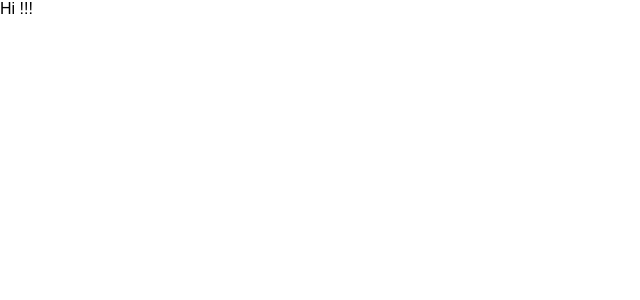
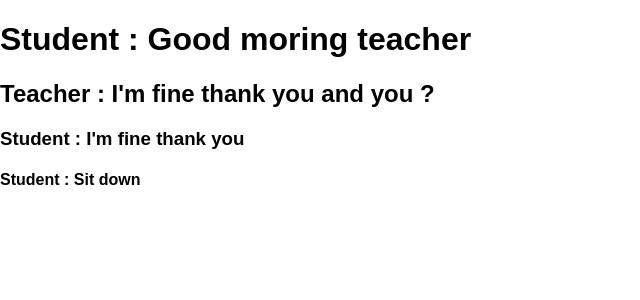
Before and after one commit to taforyou/codecamp-week6-day1, a React (Create React App) app: page / in a window 1280 px wide. Shown: the top 300 px of the page, without its empty margins (0-640 px from the left). Built offline with nearby package versions, Linux system fonts and the light colour scheme.

Commit message:
Edit Index.js
Play along with one enclosing tag

```diff
--- a/src/index.js
+++ b/src/index.js
@@ -5,7 +5,15 @@ import App from './App';
 import registerServiceWorker from './registerServiceWorker';
 
 const Test = function () {
-  return <div>Hi !!!</div>;
+  return (
+    <div>
+      <h1>Student : Good moring teacher</h1>
+      <h2>Teacher : I'm fine thank you and you ?</h2>
+      <h3>Student : I'm fine thank you</h3>
+      <h4>Student : Sit down</h4>
+    </div>
+
+  );
 }
 
 // const Test = () => {
```
